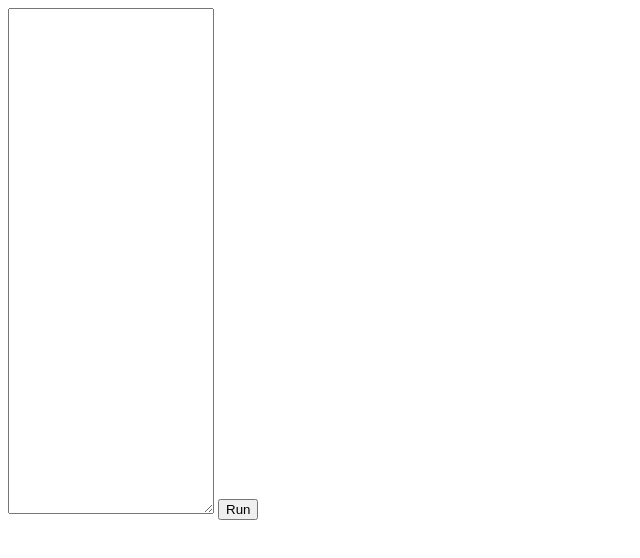
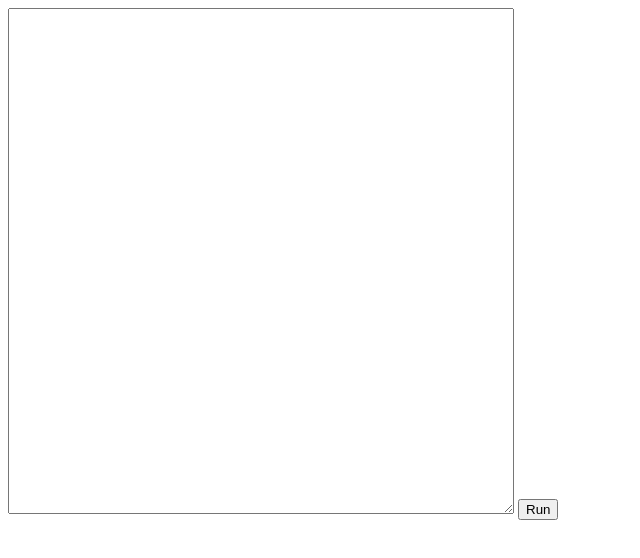
Before and after one commit to onlymx13/Independence-programming-language, a plain HTML site: page index.html in a window 1280 px wide. Shown: the whole page, without its empty margins (0-640 px from the left). Drawn offline with Linux system fonts and the light colour scheme.

Commit message:
Update index.html

```diff
--- a/index.html
+++ b/index.html
@@ -4,7 +4,7 @@
 <script src='main.js'> </script>
 </head>
 <body>
-<textarea style='width:200px; height:500px'></textarea>
+<textarea style='width:500px; height:500px'></textarea>
 <button>Run</button>
 <p id='error' style='color:red'></p>
 </body>
```
